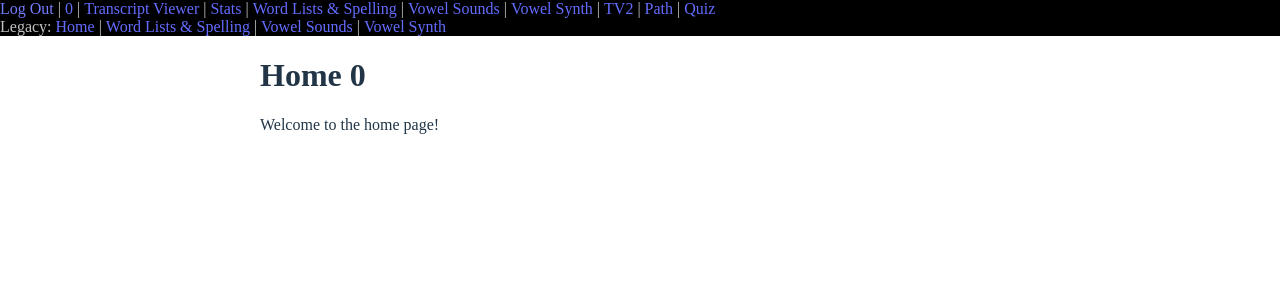
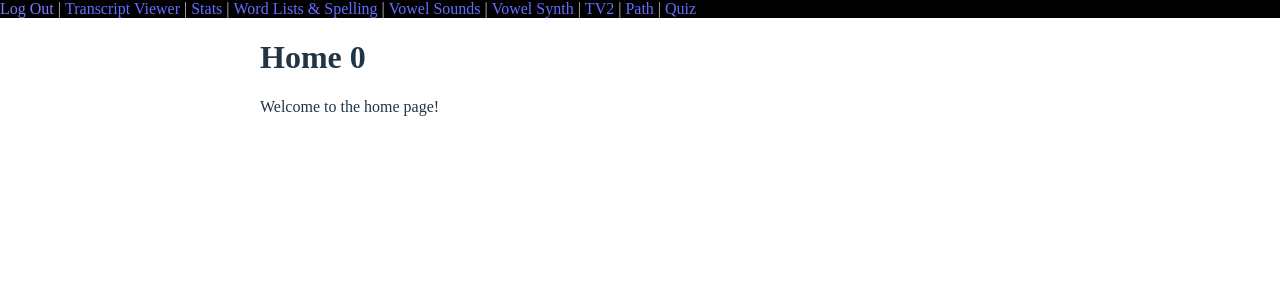
Before and after one commit to SimpleAmericanAccent/saa-app-web, a React (Vite) app in the folder web/frontend/: page / in a window 1280 px wide. Shown: the top 300 px of the page. Built offline with nearby package versions, Linux system fonts and the light colour scheme.

Commit message:
Update NavBar.jsx

```diff
--- a/web/frontend/src/components/navbar/NavBar.jsx
+++ b/web/frontend/src/components/navbar/NavBar.jsx
@@ -5,8 +5,6 @@ function NavBar() {
   return (
     <div className="navbar">
       <a href="/logout">Log Out</a>
-      {" | "}
-      <Link to="/Home0">0</Link>
       {" | "}
       <Link to="/Home1">Transcript Viewer</Link>
       {" | "}
@@ -23,15 +21,6 @@ function NavBar() {
       <Link to="/path">Path</Link>
       {" | "}
       <Link to="/quiz">Quiz</Link>
-      <br />
-      {"Legacy: "}
-      <a href="/home.html">Home</a>
-      {" | "}
-      <a href="/learn2.html">Word Lists & Spelling</a>
-      {" | "}
-      <a href="/learn3.html">Vowel Sounds</a>
-      {" | "}
-      <a href="/synth.html">Vowel Synth</a>
     </div>
   );
 }
```
